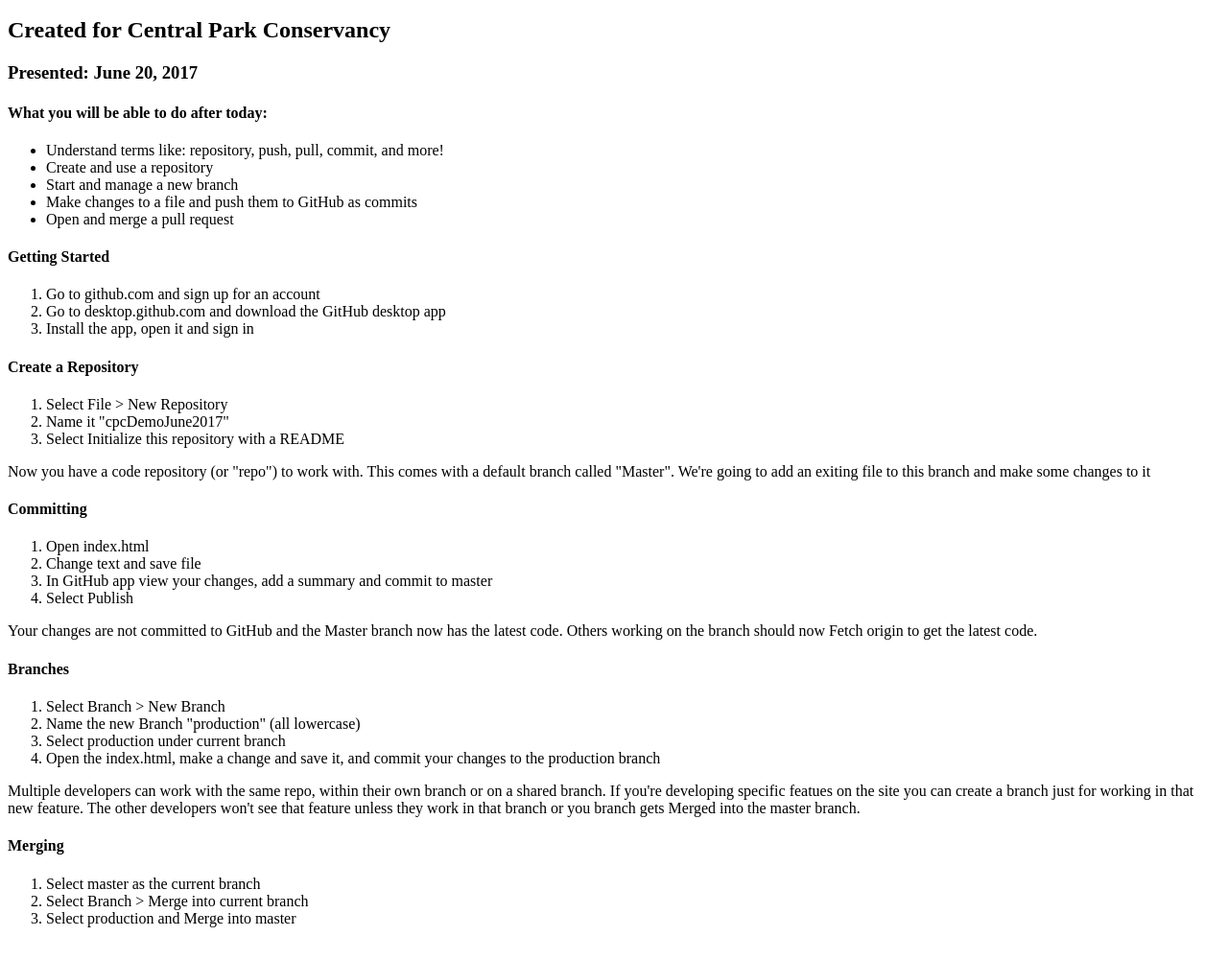
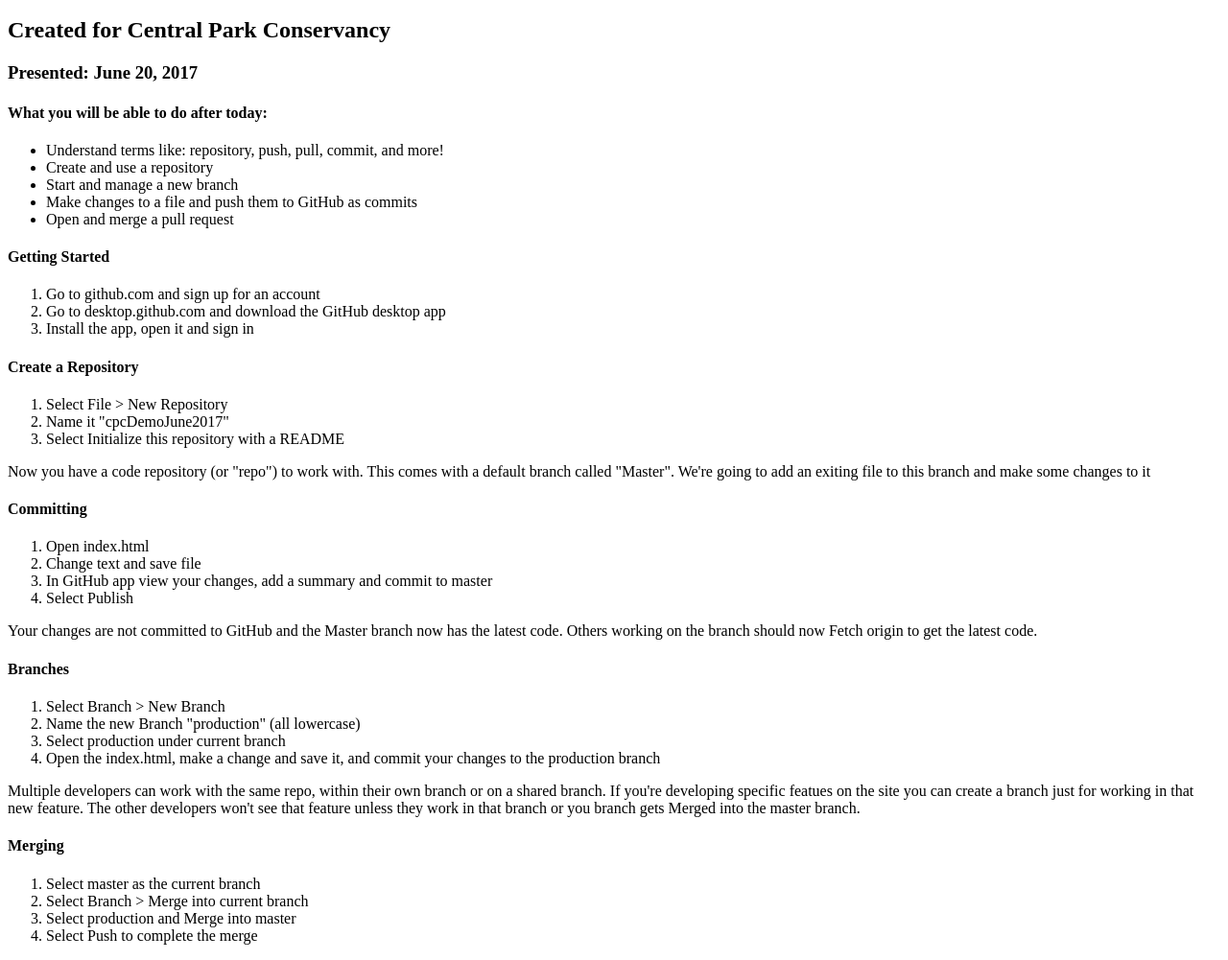
Before and after one commit to kevinsharon/cpc-demo, a plain HTML site: page index.html in a window 1280 px wide. Shown: the part 48-1049 px from the top of the page at 96% size. Drawn offline with Linux system fonts and the light colour scheme.

Commit message:
Note reminder to push

```diff
--- a/index.html
+++ b/index.html
@@ -50,6 +50,7 @@
 					<li>Select master as the current branch</li>
 					<li>Select Branch > Merge into current branch</li>
 					<li>Select production and Merge into master</li>
+					<li>Select Push to complete the merge</li>
 				</ol>
 
 	</body>
```
